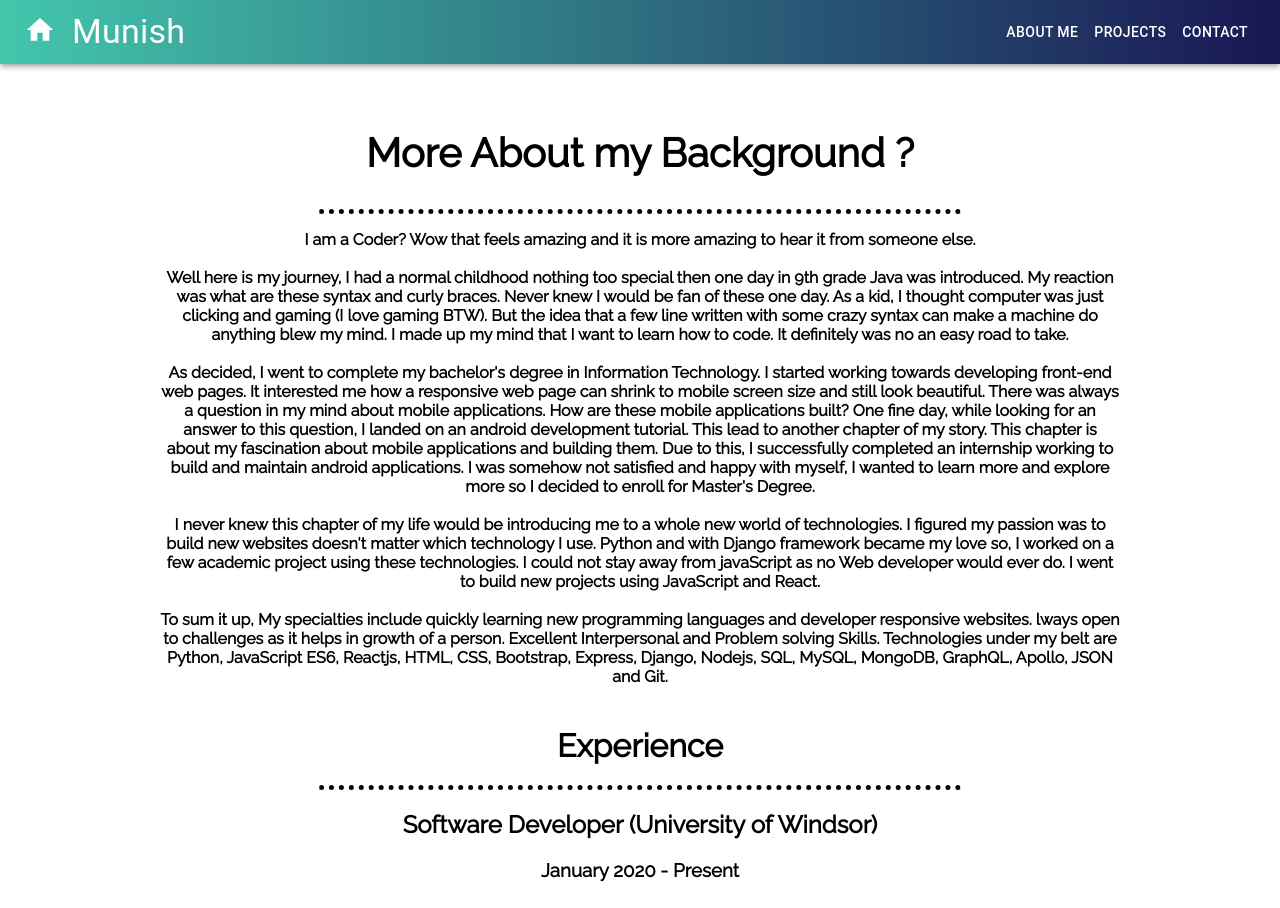
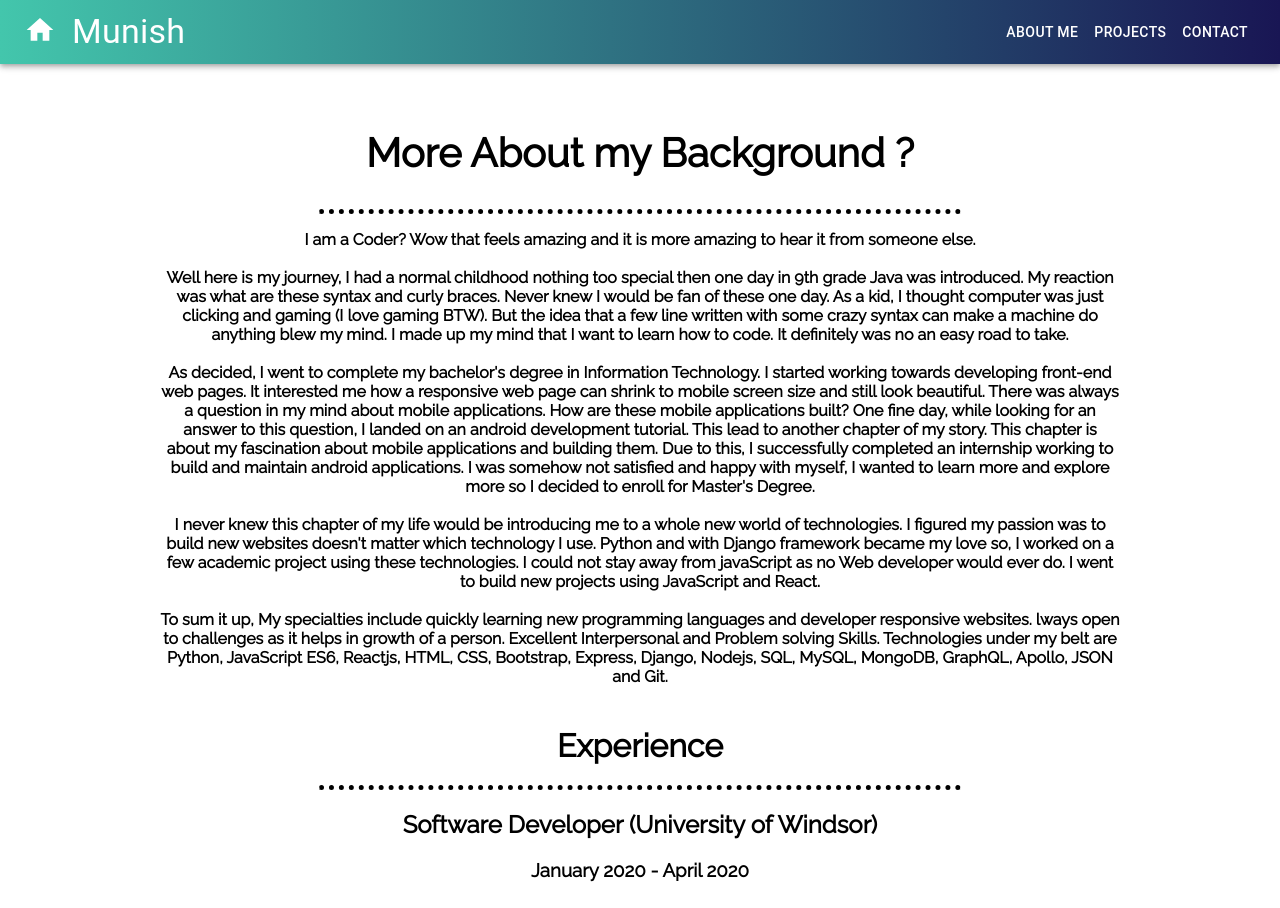
Before and after one commit to MUNISHMAHEY1/myPortfolio, a React (Create React App) app: page /aboutme in a window 1280 px wide. Shown: the top 908 px of the page. Built offline with nearby package versions, Linux system fonts and the light colour scheme.

Commit message:
about page updated

```diff
--- a/src/components/AboutMe.js
+++ b/src/components/AboutMe.js
@@ -40,7 +40,7 @@ class AboutMe extends Component {
                         <h1 style={{textAlign: "center"}}>Experience</h1>
                         <hr className="contact-hr-style" />
                         <h2 style={{textAlign: "center"}}>Software Developer (University of Windsor)</h2>
-                        <h3 style={{textAlign: "center"}}>January 2020 - Present</h3>
+                        <h3 style={{textAlign: "center"}}>January 2020 - April 2020</h3>
                          <ul style={{ fontWeight:"bold", width:"75%", margin:"auto", paddingTop:"0.5rem", textAlign: "left"}}>
                             <li>Currently working as a Software Developer with university of Windsor to create a website using JavaScript and Reactjs.
                                 </li>
```
